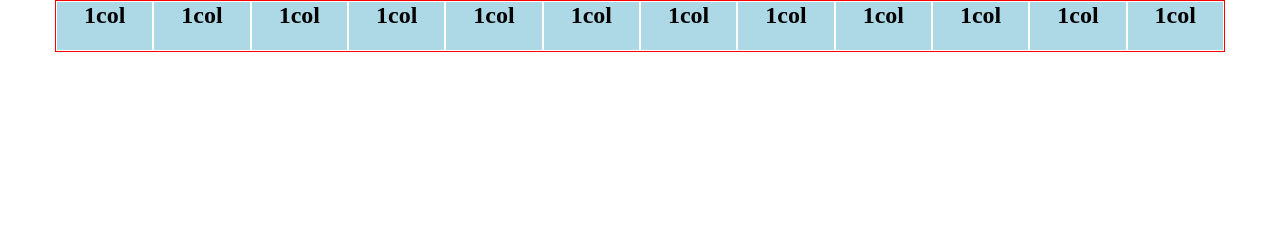
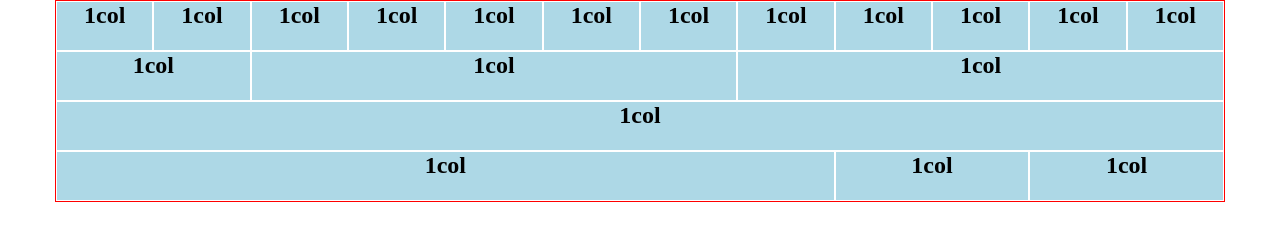
Before and after one commit to IvanoPisaniello/html-css-12bool, a plain HTML site: page index.html in a window 1280 px wide. Drawn offline with Linux system fonts and the light colour scheme.

Commit message:
added other 3 row

```diff
--- a/css/12bool.css
+++ b/css/12bool.css
@@ -63,6 +63,9 @@
 /* small */
 @media screen and (min-width:767px) {
 
+    .justify-content-center-sm {
+        justify-content: center;
+    }
 
     .col-sm-1 {
         flex-basis: calc(100% / 12);
@@ -127,6 +130,9 @@
 
 /* medium */
 @media screen and (min-width:992px) {
+    .justify-content-center-md {
+        justify-content: center;
+    }
 
     .col-md-1 {
         flex-basis: calc(100% / 12);
@@ -191,6 +197,9 @@
 
 /* large */
 @media screen and (min-width:1170px) {
+    .justify-content-center-lg {
+        justify-content: center;
+    }
 
     .col-lg-1 {
         flex-basis: calc(100% / 12);
--- a/index.html
+++ b/index.html
@@ -50,6 +50,34 @@
                     <h2>1col</h2>
                 </div>
             </div>
+            <div class="row">
+                <div class="col-12 col-sm-4 col-lg-2">
+                    <h2>1col</h2>
+                </div>
+                <div class="col-12 col-sm-4 col-lg-5">
+                    <h2>1col</h2>
+                </div>
+                <div class="col-12 col-sm-4 col-lg-5">
+                    <h2>1col</h2>
+                </div>
+            </div>
+            <div class="row">
+                <div class="col-12 col-sm-12 col-lg-12">
+                    <h2>1col</h2>
+                </div>
+
+            </div>
+            <div class="row">
+                <div class="col-12 col-sm-4 col-lg-8">
+                    <h2>1col</h2>
+                </div>
+                <div class="col-12 col-sm-4 col-lg-2">
+                    <h2>1col</h2>
+                </div>
+                <div class="col-12 col-sm-4 col-lg-2">
+                    <h2>1col</h2>
+                </div>
+            </div>
         </div>
     </section>
 </body>
```
